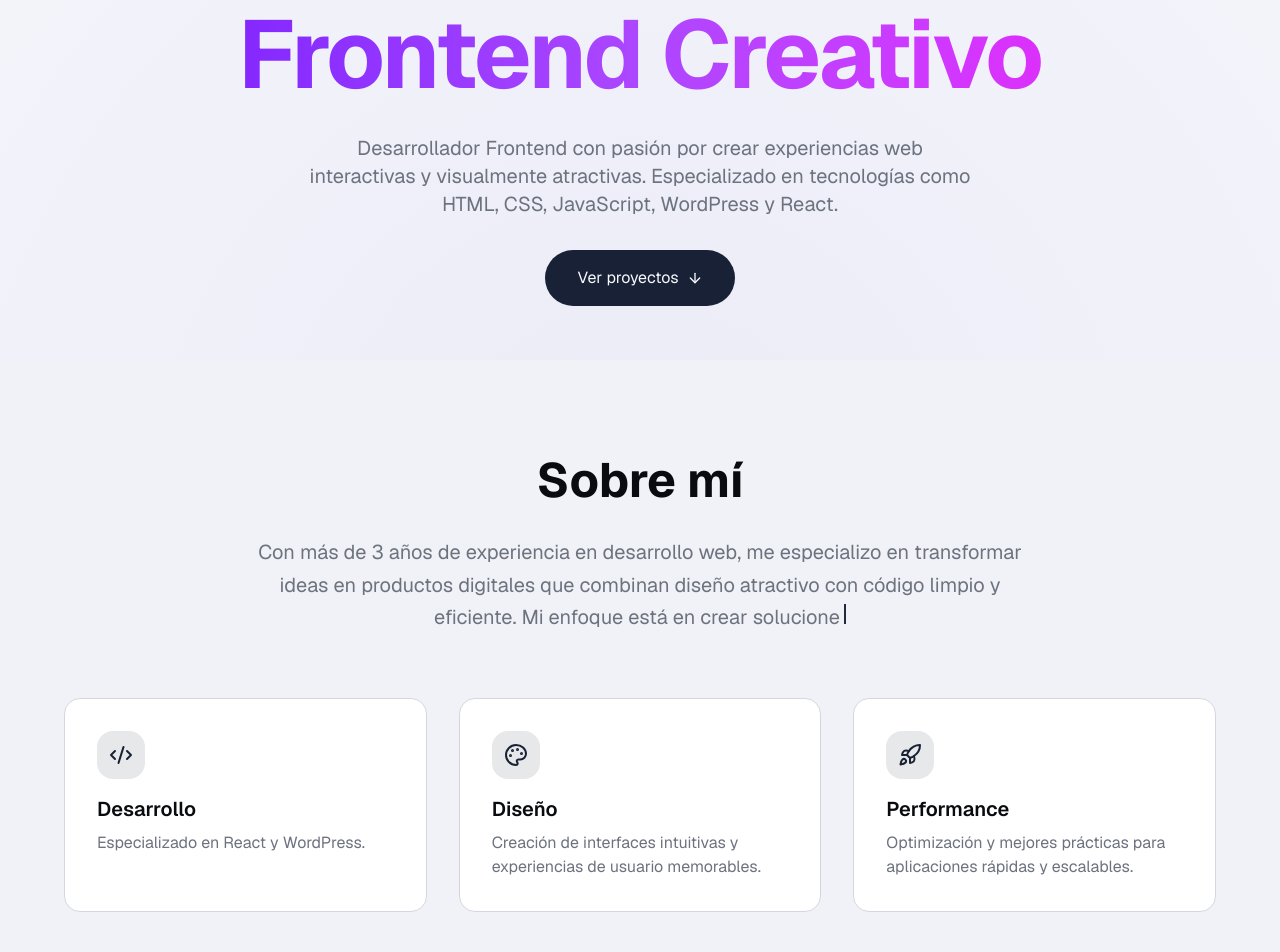
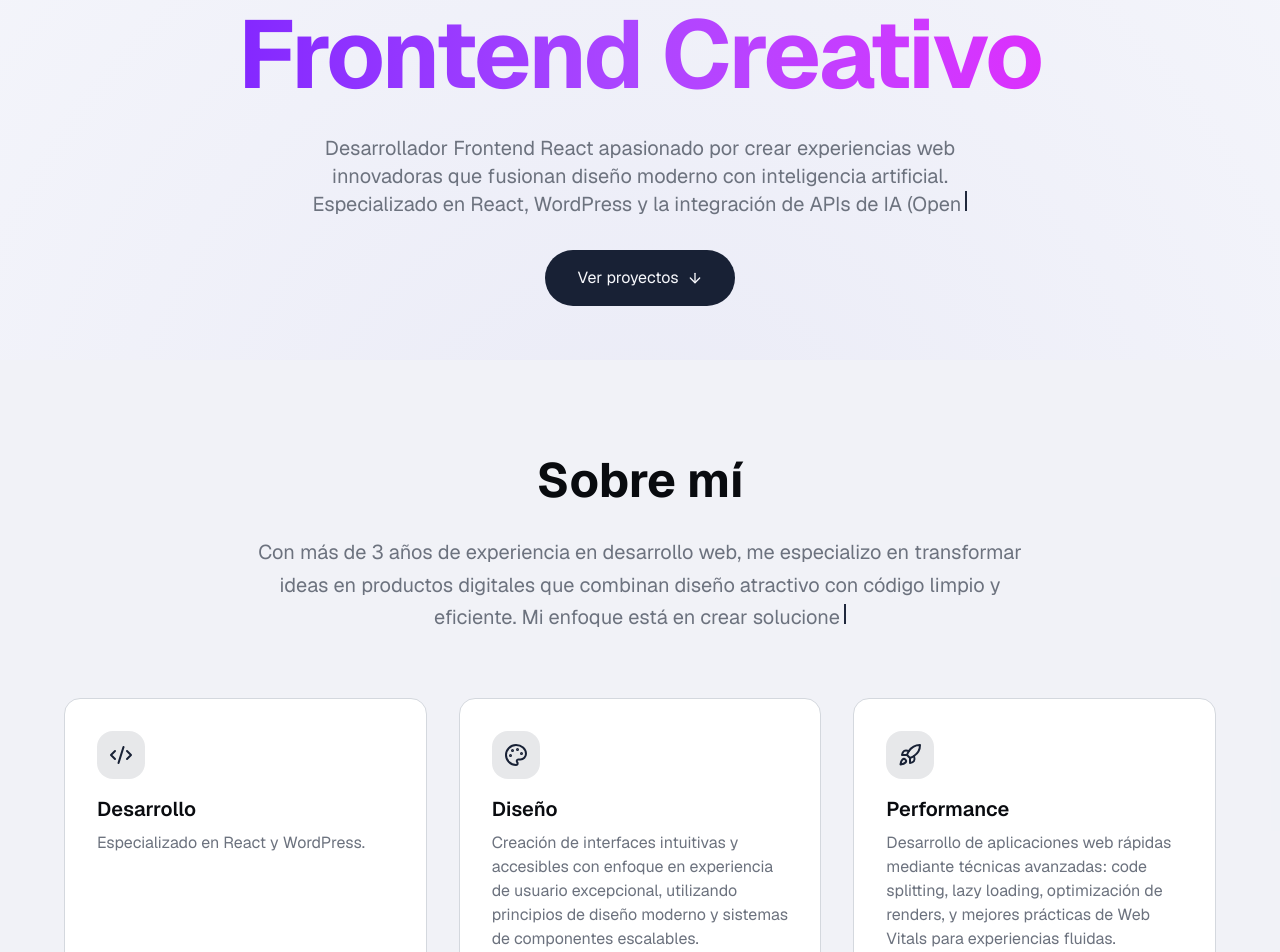
Before and after one commit to zeuschris/Portfolio-Dev, a Next.js app: page / in a window 1280 px wide. Shown: the part 440-1392 px from the top of the page. Built offline with nearby package versions, Linux system fonts and the light colour scheme.

Commit message:
updated language context

```diff
--- a/app/layout.tsx
+++ b/app/layout.tsx
@@ -17,7 +17,7 @@ export const metadata: Metadata = {
   ),
   title: "Chris Portfolio - Desarrollador Frontend",
   description:
-    "Portfolio profesional de Christopher Montes - Desarrollo web moderno con React, WordPress y tecnologías modernas",
+    "Portfolio profesional de Christopher Montes - Desarrollo web con tecnologías modernas",
   generator: "v0.app",
   icons: {
     icon: "/images/chris-profile-favicon.png",
@@ -26,7 +26,7 @@ export const metadata: Metadata = {
   openGraph: {
     title: "Chris Portfolio - Desarrollador Frontend",
     description:
-      "Portfolio profesional de Christopher Montes - Desarrollo web moderno con React, WordPress y tecnologías modernas",
+      "Portfolio profesional de Christopher Montes - Desarrollo web con tecnologías modernas",
     images: [
       {
         url: "/images/chris-image-sin-fondo.png",
--- a/contexts/language-context.tsx
+++ b/contexts/language-context.tsx
@@ -17,7 +17,7 @@ const translations = {
     "hero.title1": "Desarrollador",
     "hero.title2": "Frontend Creativo",
     "hero.description":
-      "Desarrollador Frontend con pasión por crear experiencias web interactivas y visualmente atractivas. Especializado en tecnologías como HTML, CSS, JavaScript, WordPress y React.",
+      "Desarrollador Frontend React apasionado por crear experiencias web innovadoras que fusionan diseño moderno con inteligencia artificial. Especializado en React, WordPress y la integración de APIs de IA (OpenAI, Anthropic, Vercel AI SDK) para construir interfaces inteligentes, chatbots conversacionales y aplicaciones web con capacidades de ML.",
     "hero.cta": "Ver proyectos",
 
     // About
@@ -26,9 +26,9 @@ const translations = {
     "about.skill1.title": "Desarrollo",
     "about.skill1.description": "Especializado en React y WordPress.",
     "about.skill2.title": "Diseño",
-    "about.skill2.description": "Creación de interfaces intuitivas y experiencias de usuario memorables.",
+    "about.skill2.description": "Creación de interfaces intuitivas y accesibles con enfoque en experiencia de usuario excepcional, utilizando principios de diseño moderno y sistemas de componentes escalables.",
     "about.skill3.title": "Performance",
-    "about.skill3.description": "Optimización y mejores prácticas para aplicaciones rápidas y escalables.",
+    "about.skill3.description": "Desarrollo de aplicaciones web rápidas mediante técnicas avanzadas: code splitting, lazy loading, optimización de renders, y mejores prácticas de Web Vitals para experiencias fluidas.",
 
     // Projects
     "projects.title": "Proyectos Destacados",
@@ -46,18 +46,18 @@ const translations = {
     "hero.title1": "Creative",
     "hero.title2": "Frontend Developer",
     "hero.description":
-      "Frontend Developer with a passion for creating interactive and visually appealing web experiences. Specialized in technologies like HTML, CSS, JavaScript, WordPress and React.",
+      "Passionate React Frontend Developer creating innovative web experiences that blend modern design with artificial intelligence. Specialized in React, WordPress, and integrating AI APIs (OpenAI, Anthropic, Vercel AI SDK) to build intelligent interfaces, conversational chatbots, and ML-powered web applications.",
     "hero.cta": "View projects",
 
-    // About
-    "about.title": "About me",
-    "about.description": "Passionate about creating innovative and functional digital solutions",
+        // About
+    "about.title": "About Me",
+    "about.description": "With over 3+ years of experience in web development, I specialize in transforming ideas into digital products that combine attractive design with clean and efficient code. My focus is on creating solutions that not only work well, but also deliver memorable experiences to users.",
     "about.skill1.title": "Development",
     "about.skill1.description": "Specialized in React and WordPress.",
     "about.skill2.title": "Design",
-    "about.skill2.description": "Creating intuitive interfaces and memorable user experiences.",
+    "about.skill2.description": "Creating intuitive and accessible interfaces with a focus on exceptional user experience, using modern design principles and scalable component systems.",
     "about.skill3.title": "Performance",
-    "about.skill3.description": "Optimization and best practices for fast and scalable applications.",
+    "about.skill3.description": "Building fast web applications using advanced techniques: code splitting, lazy loading, render optimization, and Web Vitals best practices for smooth experiences.",
 
     // Projects
     "projects.title": "Featured Projects",
```
